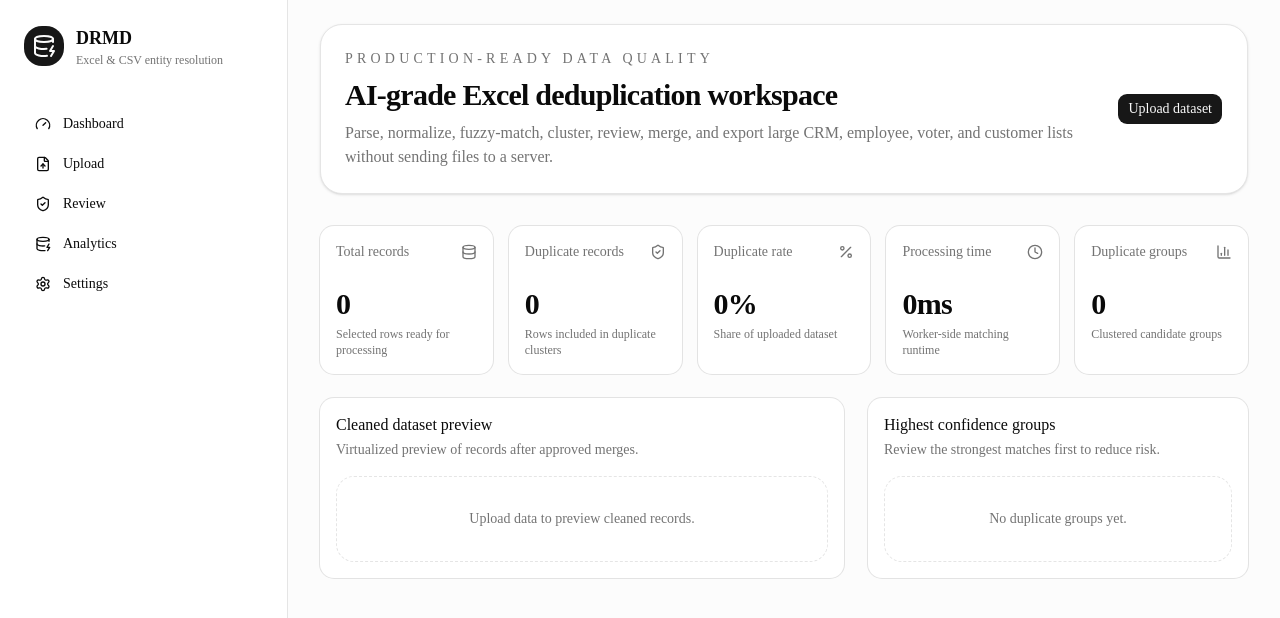
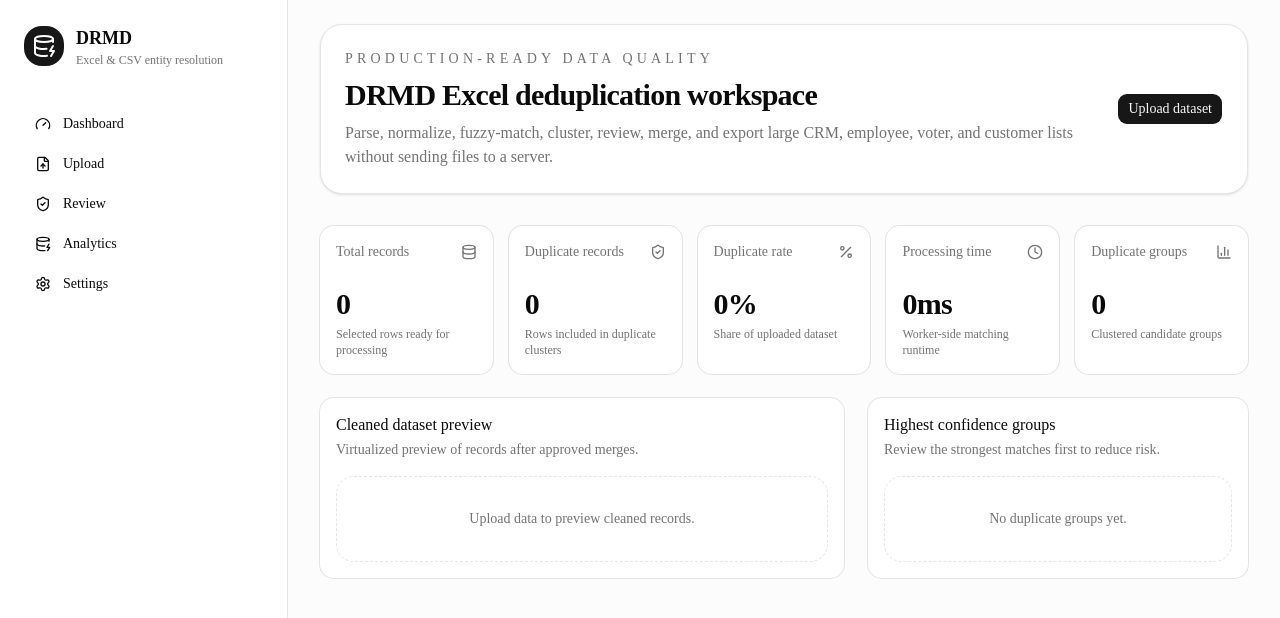
Before and after one commit to angelo4501/DataDeduplication, a Next.js app in the folder excel-deduplication-app/: page / in a window 1280 px wide. Shown: the top 618 px of the page. Built offline with nearby package versions, Linux system fonts and the light colour scheme.

Commit message:
Update dashboard-shell.tsx

```diff
--- a/excel-deduplication-app/components/shared/dashboard-shell.tsx
+++ b/excel-deduplication-app/components/shared/dashboard-shell.tsx
@@ -50,7 +50,7 @@ export function DashboardShell({ children }: { children: React.ReactNode }) {
                 Production-ready data quality
               </p>
               <h1 className="mt-2 text-3xl font-semibold tracking-tight">
-                AI-grade Excel deduplication workspace
+                DRMD Excel deduplication workspace
               </h1>
               <p className="mt-2 max-w-3xl text-muted-foreground">
                 Parse, normalize, fuzzy-match, cluster, review, merge, and export large CRM,
```
